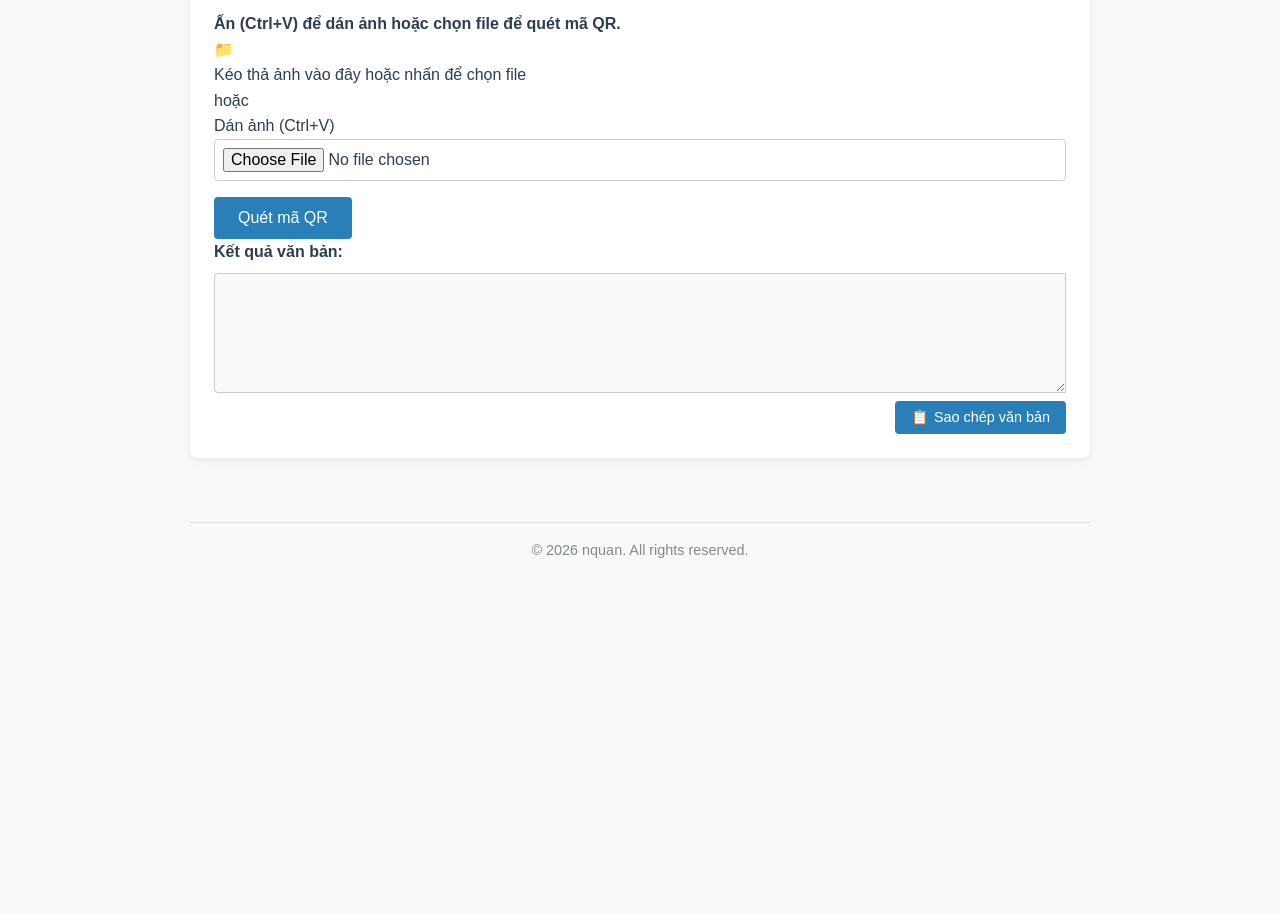
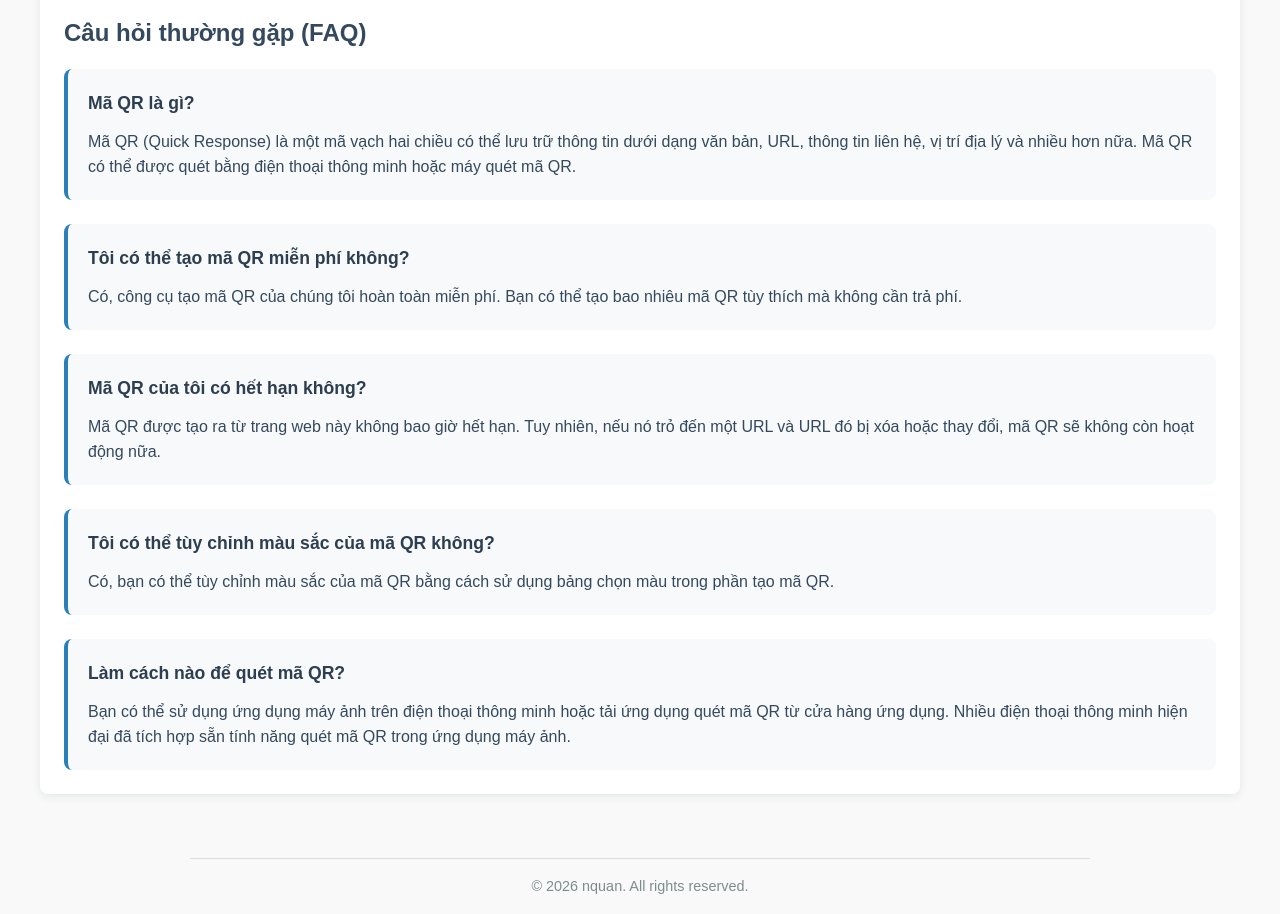
Before and after one commit to Quansato/project-qr, a plain HTML site: page tao-ma-qr/index.html in a window 1280 px wide. Shown: the part 1000-1914 px from the top of the page. Before the commit the page ends 1578 px from the top, so only its background shows below. Drawn offline with nearby package versions, Linux system fonts and the light colour scheme.

Commit message:
Sửa faq

```diff
--- a/tao-ma-qr/css/styles.css
+++ b/tao-ma-qr/css/styles.css
@@ -1,3 +1,8 @@
+/* Smooth scrolling */
+html {
+    scroll-behavior: smooth;
+}
+
 /* Reset & base */
 *, *::before, *::after {
     box-sizing: border-box;
@@ -39,9 +44,36 @@ header p {
     color: #34495e;
 }
 
-main {
+/* Main layout */
+.main-container {
     flex-grow: 1;
     padding: 2rem 0;
+    width: 100%;
+    max-width: 1200px;
+    margin: 0 auto;
+}
+
+.sections-container {
+    display: flex;
+    flex-wrap: wrap;
+    gap: 2rem;
+    margin-bottom: 3rem;
+}
+
+.qr-section {
+    flex: 1;
+    min-width: 300px;
+    margin-bottom: 0;
+}
+
+@media (max-width: 768px) {
+    .sections-container {
+        flex-direction: column;
+    }
+
+    .qr-section {
+        width: 100%;
+    }
 }
 
 section {
@@ -50,6 +82,9 @@ section {
     padding: 1.5rem;
     margin-bottom: 2rem;
     box-shadow: 0 2px 8px rgba(44, 62, 80, 0.1);
+    height: 100%;
+    display: flex;
+    flex-direction: column;
 }
 
 section h2 {
@@ -194,6 +229,42 @@ canvas#qr-canvas {
     background-color: #27ae60;
 }
 
+/* FAQ Section */
+.faq-section {
+    margin-top: 2rem;
+}
+
+.faq-container {
+    display: flex;
+    flex-direction: column;
+    gap: 1.5rem;
+}
+
+.faq-item {
+    background-color: #f8f9fa;
+    border-radius: 8px;
+    padding: 1.25rem;
+    transition: all 0.3s ease;
+    border-left: 4px solid #2980b9;
+}
+
+.faq-item h3 {
+    margin: 0 0 0.75rem 0;
+    color: #2c3e50;
+    font-size: 1.1rem;
+}
+
+.faq-item p {
+    margin: 0;
+    color: #34495e;
+    line-height: 1.6;
+}
+
+.faq-item:hover {
+    transform: translateY(-2px);
+    box-shadow: 0 4px 12px rgba(0, 0, 0, 0.1);
+}
+
 /* Image Preview Styles */
 .image-preview-container {
     margin: 1rem 0;
--- a/tao-ma-qr/index.html
+++ b/tao-ma-qr/index.html
@@ -46,6 +46,7 @@
     <link rel="icon" type="image/png" href="./resource/repair_956125.png" sizes="32x32">
     <link rel="apple-touch-icon" href="./resource/repair_956125.png">
     <link rel="stylesheet" href="css/styles.css">
+    <link rel="stylesheet" href="https://cdnjs.cloudflare.com/ajax/libs/font-awesome/6.0.0/css/all.min.css">
 </head>
 
 <body>
@@ -54,8 +55,9 @@
         <p>Tạo và quét mã QR từ văn bản - Chuyển đổi Text QR Code</p>
     </header>
 
-    <main>
-        <section aria-labelledby="section-generate-qr">
+    <main class="main-container">
+        <div class="sections-container">
+            <section class="qr-section" aria-labelledby="section-generate-qr">
                 <h2 id="section-generate-qr">Tạo mã QR từ Text</h2>
                 <form id="form-generate-qr" aria-describedby="desc-generate-qr">
                     <p id="desc-generate-qr">Nhập văn bản bạn muốn chuyển thành mã QR. Tùy chỉnh kích thước, màu sắc và logo
@@ -95,7 +97,7 @@
                 </div>
             </section>
 
-        <section aria-labelledby="section-scan-qr">
+            <section class="qr-section" aria-labelledby="section-scan-qr">
                 <h2 id="section-scan-qr">Quét mã QR thành Text</h2>
                 <form id="form-scan-qr" aria-describedby="desc-scan-qr">
                     <b id="desc-scan-qr">Ấn (Ctrl+V) để dán ảnh hoặc chọn file để quét mã QR.</b>
@@ -130,6 +132,37 @@
                     </button>
                 </div>
             </section>
+        </div>
+
+        <section class="faq-section" aria-labelledby="section-faq">
+            <h2 id="section-faq">Câu hỏi thường gặp (FAQ)</h2>
+            <div class="faq-container">
+                <div class="faq-item">
+                    <h3>Mã QR là gì?</h3>
+                    <p>Mã QR (Quick Response) là một mã vạch hai chiều có thể lưu trữ thông tin dưới dạng văn bản, URL, thông tin liên hệ, vị trí địa lý và nhiều hơn nữa. Mã QR có thể được quét bằng điện thoại thông minh hoặc máy quét mã QR.</p>
+                </div>
+
+                <div class="faq-item">
+                    <h3>Tôi có thể tạo mã QR miễn phí không?</h3>
+                    <p>Có, công cụ tạo mã QR của chúng tôi hoàn toàn miễn phí. Bạn có thể tạo bao nhiêu mã QR tùy thích mà không cần trả phí.</p>
+                </div>
+
+                <div class="faq-item">
+                    <h3>Mã QR của tôi có hết hạn không?</h3>
+                    <p>Mã QR được tạo ra từ trang web này không bao giờ hết hạn. Tuy nhiên, nếu nó trỏ đến một URL và URL đó bị xóa hoặc thay đổi, mã QR sẽ không còn hoạt động nữa.</p>
+                </div>
+
+                <div class="faq-item">
+                    <h3>Tôi có thể tùy chỉnh màu sắc của mã QR không?</h3>
+                    <p>Có, bạn có thể tùy chỉnh màu sắc của mã QR bằng cách sử dụng bảng chọn màu trong phần tạo mã QR.</p>
+                </div>
+
+                <div class="faq-item">
+                    <h3>Làm cách nào để quét mã QR?</h3>
+                    <p>Bạn có thể sử dụng ứng dụng máy ảnh trên điện thoại thông minh hoặc tải ứng dụng quét mã QR từ cửa hàng ứng dụng. Nhiều điện thoại thông minh hiện đại đã tích hợp sẵn tính năng quét mã QR trong ứng dụng máy ảnh.</p>
+                </div>
+            </div>
+        </section>
     </main>
 
     <footer>
```
Lines whose indentation alone changed are shown as unchanged.
